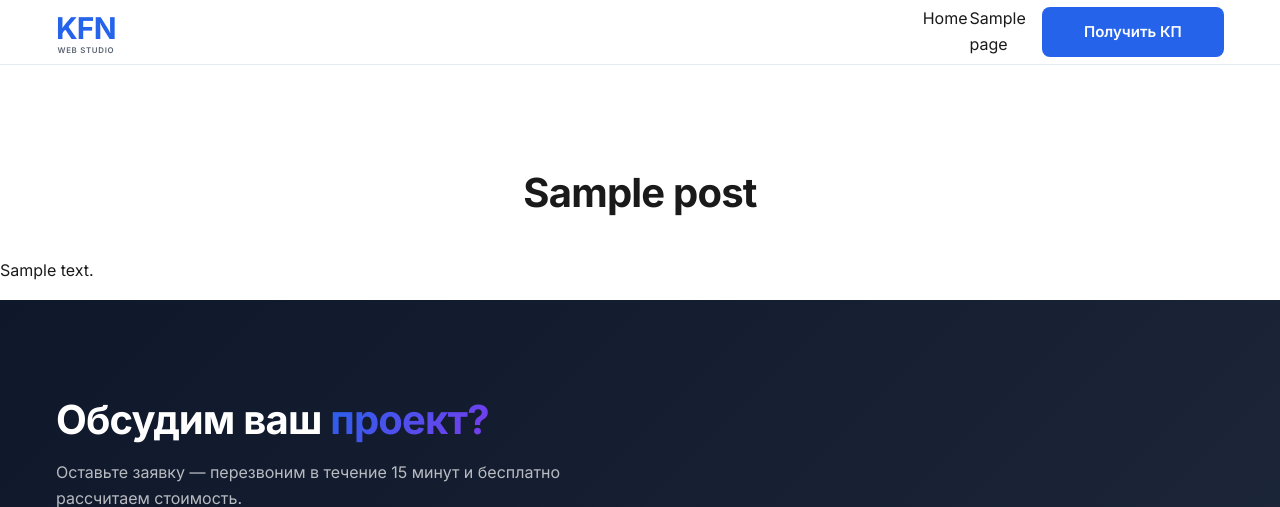
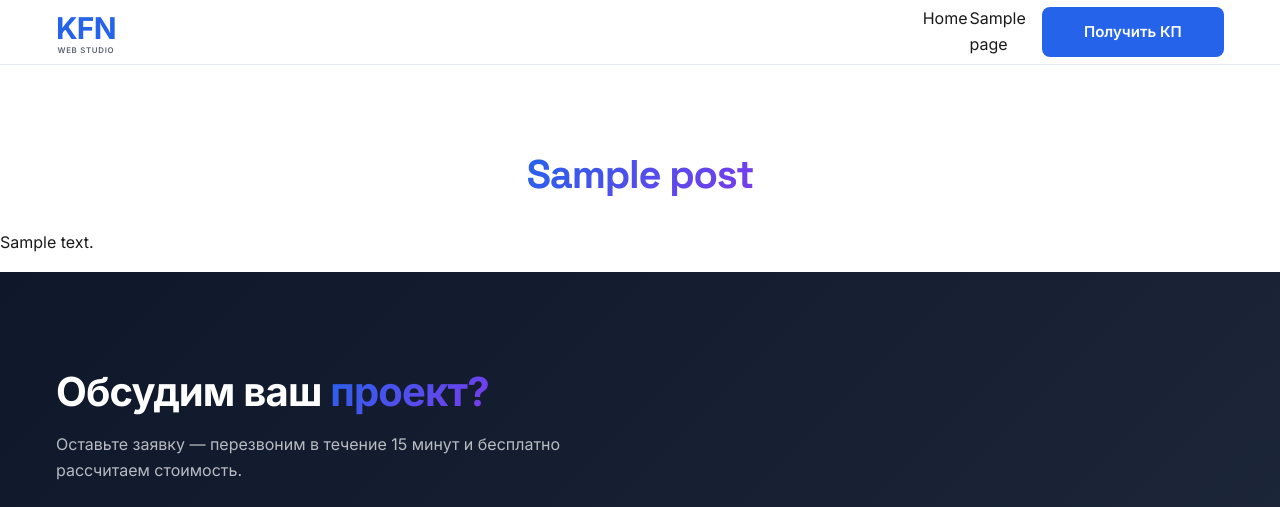
Before and after one commit to Kurbanou/kfn.by, a WordPress theme: template themes/custom/page.php in a window 1280 px wide. Shown: the top 507 px of the page. Run offline with PHP 8.4 and a stand-in for WordPress, Linux system fonts and the light colour scheme; the site name, menu and one post (Sample post) are stand-ins, and other content is empty.

Commit message:
feat(page): крупный градиентный H1 (Space Grotesk) + подзаголовок
- Подключён Space Grotesk (Google Fonts)
- H1: градиент, Space Grotesk, 40-56px
- Подзаголовок: из Excerpt, серый
- Уменьшены отступы у .page-header
- Включён Excerpt для страниц (add_post_type_support)
- Смотрите также: компактный блок (как хлебные крошки)
- Индивидуальные ссылки для каждой страницы

```diff
--- a/themes/custom/assets/css/style.css
+++ b/themes/custom/assets/css/style.css
@@ -2710,16 +2710,33 @@ html.nav-open {
 }
 
 /* Заголовок страницы — с отступами */
+
+.page-header .page-title,
+.post-title {
+  font-family: "Space Grotesk", "Inter", sans-serif;
+  font-size: 40px;
+  font-weight: 700;
+  line-height: 1.1;
+  letter-spacing: -0.03em;
+  margin: 0;
+  background: linear-gradient(135deg, #2563eb 0%, #7c3aed 100%);
+  -webkit-background-clip: text;
+  -webkit-text-fill-color: transparent;
+  background-clip: text;
+  display: inline-block;
+}
+
 .page-header {
-  padding: 48px 0 24px;
   text-align: center;
-}
-
-.page-header .page-title {
-  font-size: 32px;
-  font-weight: 700;
-  letter-spacing: -0.02em;
-  margin: 0;
+  padding: 40px 0 24px; /* было 64px 0 48px */
+  max-width: 900px;
+  margin: 0 auto;
+}
+
+@media (min-width: 960px) {
+  .page-header .page-title {
+    font-size: 56px;
+  }
 }
 
 /* Заголовок страницы — в контейнере (для отступов) */
@@ -2730,9 +2747,16 @@ html.nav-open {
   padding-right: 16px;
 }
 
+.page-subtitle {
+  font-size: 14px;
+  color: var(--color-text-muted);
+  margin-top: 8px;
+  line-height: 1.6;
+}
+
 @media (min-width: 960px) {
   .page-header {
-    padding: 64px 0 32px;
+    padding: 56px 0 32px;
   }
   .page-header .page-title {
     font-size: 40px;
--- a/themes/custom/functions.php
+++ b/themes/custom/functions.php
@@ -119,3 +119,11 @@ add_shortcode('wg_cta', function () {
     get_template_part('template-parts/cta');
     return ob_get_clean();
 });
+
+
+/**
+ * Включаем Excerpt (краткое описание) для страниц
+ */
+add_action('init', function () {
+    add_post_type_support('page', 'excerpt');
+});
--- a/themes/custom/inc/enqueue.php
+++ b/themes/custom/inc/enqueue.php
@@ -1,12 +1,14 @@
 <?php
-if ( ! defined( 'ABSPATH' ) ) exit;
+if (! defined('ABSPATH')) exit;
 
-add_action( 'wp_enqueue_scripts', 'wg_assets' );
-function wg_assets() {
-    // Google Fonts
+add_action('wp_enqueue_scripts', 'wg_assets');
+function wg_assets()
+{
+
+    // Google Fonts (Inter + Space Grotesk)
     wp_enqueue_style(
         'wg-fonts',
-        'https://fonts.googleapis.com/css2?family=Inter:wght@400;500;600;700&display=swap',
+        'https://fonts.googleapis.com/css2?family=Inter:wght@400;500;600;700&family=Space+Grotesk:wght@500;700&display=swap',
         [],
         null
     );
@@ -15,8 +17,8 @@ function wg_assets() {
     wp_enqueue_style(
         'wg-style',
         WG_URI . '/assets/css/style.css',
-        [ 'wg-fonts' ],
-        filemtime( WG_DIR . '/assets/css/style.css' )
+        ['wg-fonts'],
+        filemtime(WG_DIR . '/assets/css/style.css')
     );
 
     // JS (defer уже не нужен — WP сам ставит в footer)
@@ -24,17 +26,18 @@ function wg_assets() {
         'wg-main',
         WG_URI . '/assets/js/main.js',
         [],
-        filemtime( WG_DIR . '/assets/js/main.js' ),
+        filemtime(WG_DIR . '/assets/js/main.js'),
         true
     );
 }
 
 // Preconnect для шрифтов
-add_filter( 'wp_resource_hints', 'wg_resource_hints', 10, 2 );
-function wg_resource_hints( $urls, $relation_type ) {
-    if ( 'preconnect' === $relation_type ) {
-        $urls[] = [ 'href' => 'https://fonts.googleapis.com' ];
-        $urls[] = [ 'href' => 'https://fonts.gstatic.com', 'crossorigin' => 'anonymous' ];
+add_filter('wp_resource_hints', 'wg_resource_hints', 10, 2);
+function wg_resource_hints($urls, $relation_type)
+{
+    if ('preconnect' === $relation_type) {
+        $urls[] = ['href' => 'https://fonts.googleapis.com'];
+        $urls[] = ['href' => 'https://fonts.gstatic.com', 'crossorigin' => 'anonymous'];
     }
     return $urls;
 }
--- a/themes/custom/page.php
+++ b/themes/custom/page.php
@@ -11,6 +11,9 @@ get_header();
     <article class="page-content  ">
         <header class="page-header">
             <h1 class="page-title"><?php the_title(); ?></h1>
+            <?php if (has_excerpt()) : ?>
+                <p class="page-subtitle"><?php echo esc_html(get_the_excerpt()); ?></p>
+            <?php endif; ?>
         </header>
 
         <div class="entry-content">
--- a/themes/custom/single-portfolio.php
+++ b/themes/custom/single-portfolio.php
@@ -86,7 +86,7 @@ get_header();
                     class="btn btn--primary btn--lg"
                     target="_blank"
                     rel="noopener nofollow">
-                    Открыть сайт →
+                    Смотреть сайт →
                 </a>
             </div>
         <?php endif; ?>
```
Also changed, not shown: themes/custom/header.php (+4 -4 lines).
